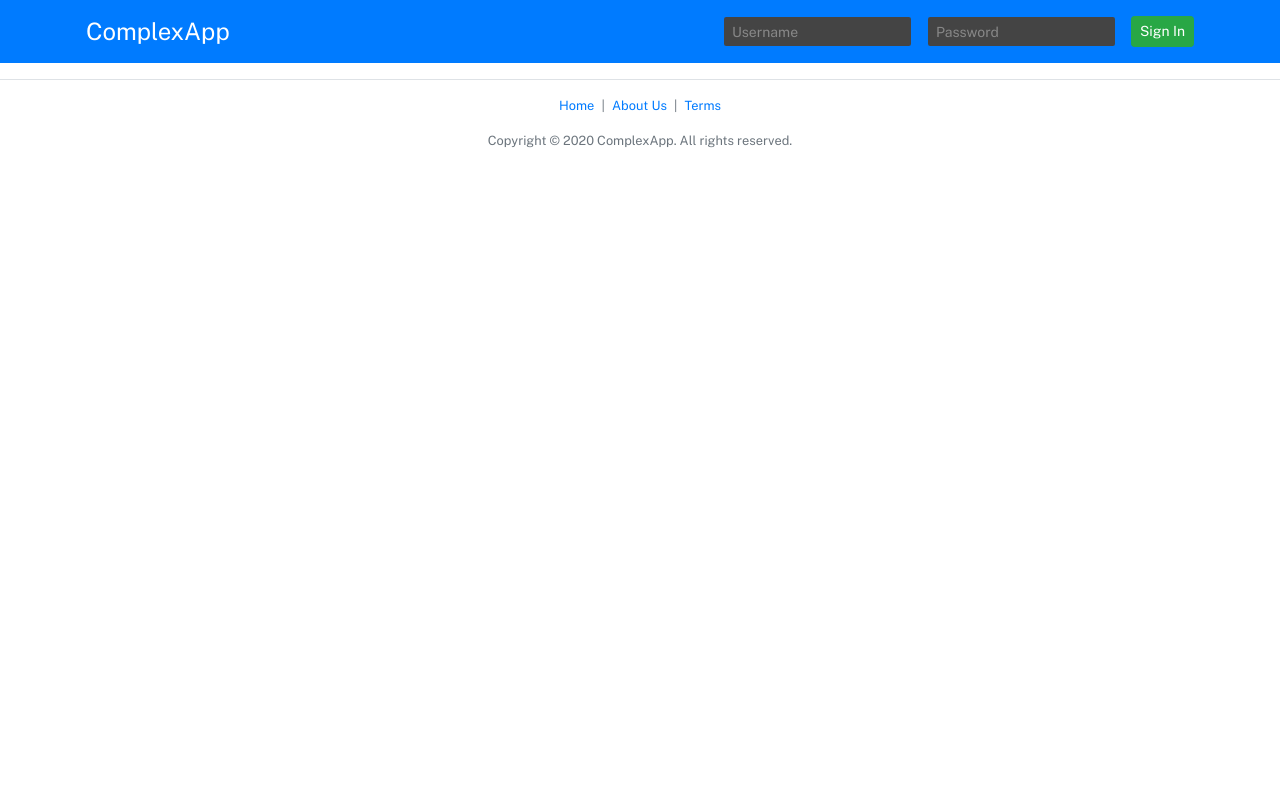
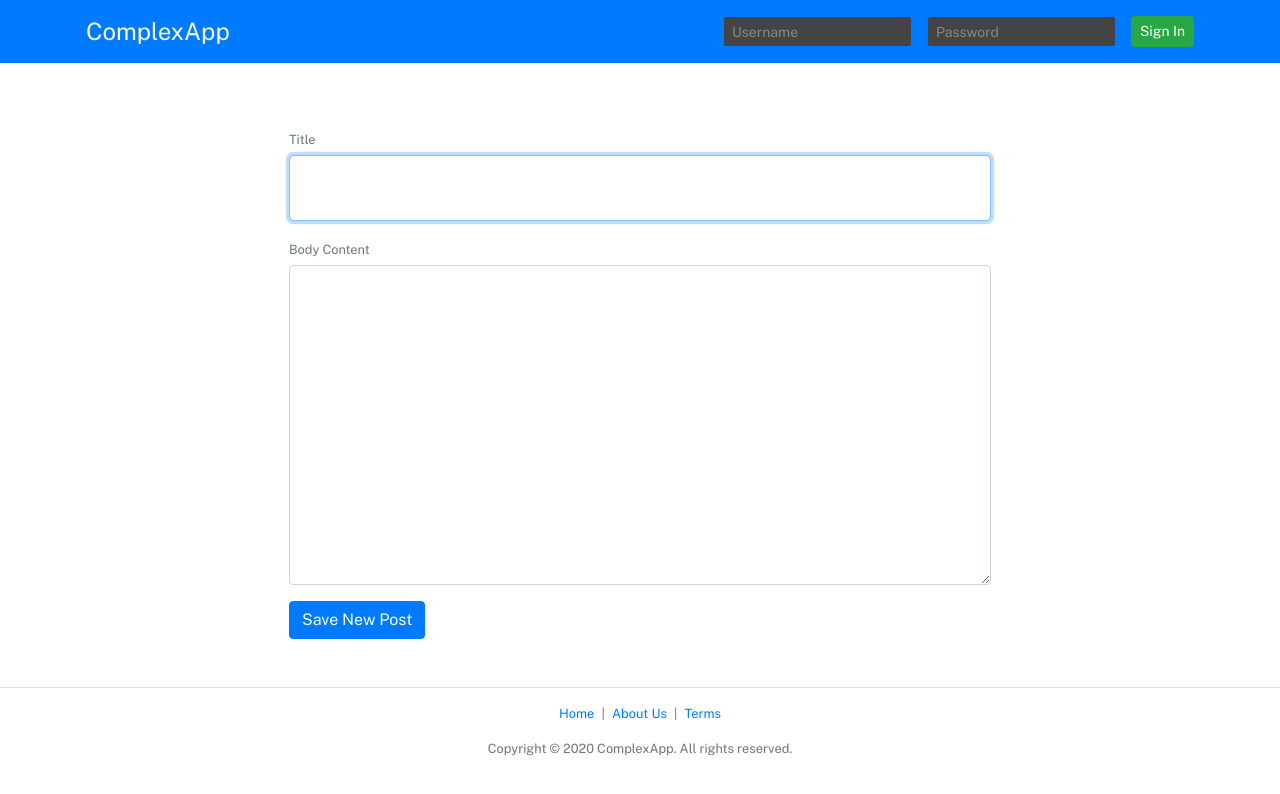
Before and after one commit to afqAhmed/social-app, a React (Create React App) app in the folder frontend/: page /create-post in a window 1280 px wide. Shown: the top 794 px of the page. Built offline with nearby package versions, Linux system fonts and the light colour scheme.

Commit message:
Create Post, Single Post and Flash Msg included

```diff
--- a/frontend/src/App.js
+++ b/frontend/src/App.js
@@ -1,4 +1,4 @@
-import React from 'react'
+import React, { useState } from 'react'
 import { BrowserRouter, Switch, Route } from 'react-router-dom'
 import Axios from 'axios'
 
@@ -6,6 +6,10 @@ import Axios from 'axios'
 // Import App Components
 import Header from './components/Header'
 import HomeGuest from './components/HomeGuest'
+import Home from './components/Home'
+import FlashMessages from './components/FlashMessages'
+import CreatePost from './components/CreatePost'
+import SinglePost from './components/SinglePost'
 import Footer from './components/Footer'
 import About from './components/About'
 import Terms from './components/Terms'
@@ -13,11 +17,23 @@ import Terms from './components/Terms'
 Axios.defaults.baseURL = 'http://localhost:8080'
 
 const App = () => {
+  const [loggedIn, setLoggedIn] = useState(Boolean(localStorage.getItem('appToken')))
+  const [flashMessages, setFlashMessages] = useState([])
+
+  const addFlashMessages = (msg) => {
+    setFlashMessages(prev => prev.concat(msg))
+  }
+
+
+
   return (
     <BrowserRouter>
-      <Header />
+      <Header loggedIn={loggedIn} setLoggedIn={setLoggedIn}/>
+      <Route><FlashMessages flashMessages={flashMessages}/></Route>
       <Switch>
-        <Route path="/" exact> <HomeGuest /> </Route>
+        <Route path="/" exact> { loggedIn ? <Home /> : <HomeGuest />} </Route>
+        <Route path="/create-post"><CreatePost addFlashMessages={addFlashMessages} /> </Route>
+        <Route path="/post/:id"><SinglePost/></Route>
         <Route path="/about-us" exact> <About /> </Route>
         <Route path="/terms" exact> <Terms /> </Route>
       </Switch>
--- /dev/null
+++ b/frontend/src/components/CreatePost.js
@@ -0,0 +1,45 @@
+import React, { useState } from 'react'
+import { withRouter } from 'react-router-dom'
+import Axios from 'axios'
+import Page from './Page'
+
+const CreatePost = (props) => {
+  const [title, setTitle] = useState()
+  const [body, setBody] = useState()
+
+  const handleSubmit = async (e) => {
+    e.preventDefault()
+    try {
+      const response = await Axios.post('/create-post', { title, body, token: localStorage.getItem('appToken') } )
+      props.addFlashMessages('Post created successfully')
+      props.history.push(`/post/${response.data}`)
+      console.log('Congrats! Post created successfully.')
+    } catch (error) {
+      console.log('Oops! Something went wrong.')
+    }
+  }
+
+  return (
+    <Page title="Create-post">
+      <form onSubmit={handleSubmit}>
+        <div className="form-group">
+          <label htmlFor="post-title" className="text-muted mb-1">
+            <small>Title</small>
+          </label>
+          <input onChange={e => setTitle(e.target.value)} autoFocus name="title" id="post-title" className="form-control form-control-lg form-control-title" type="text" placeholder="" autoComplete="off" />
+        </div>
+
+        <div className="form-group">
+          <label htmlFor="post-body" className="text-muted mb-1 d-block">
+            <small>Body Content</small>
+          </label>
+          <textarea onChange={e => setBody(e.target.value)} name="body" id="post-body" className="body-content tall-textarea form-control" type="text"></textarea>
+        </div>
+
+        <button className="btn btn-primary">Save New Post</button>
+      </form>
+    </Page>
+  )
+}
+
+export default withRouter(CreatePost)
--- /dev/null
+++ b/frontend/src/components/FlashMessages.js
@@ -0,0 +1,11 @@
+import React from 'react'
+
+const FlashMessages = (props) => {
+  return (
+    <div className="floating-alerts">
+      {props.flashMessages.map((msg, index) => <div key={index} className="alert alert-success text-center floating-alert shadow-sm">{msg}</div>)}
+    </div>
+  )
+}
+
+export default FlashMessages
--- a/frontend/src/components/Header.js
+++ b/frontend/src/components/Header.js
@@ -1,10 +1,10 @@
-import React, { useState } from 'react'
+import React from 'react'
 import { Link } from 'react-router-dom'
 import LoggedOut from './LoggedOut'
 import LoggedIn from './LoggedIn'
 
-const Header = () => {
-  const [loggedIn, setLoggedIn] = useState(Boolean(localStorage.getItem('appToken')))
+const Header = (props) => {
+
   return (
     <header className="header-bar bg-primary mb-3">
       <div className="container d-flex flex-column flex-md-row align-items-center p-3">
@@ -13,7 +13,7 @@ const Header = () => {
             ComplexApp
           </Link>
         </h4>
-        {loggedIn ? <LoggedIn setLoggedIn={setLoggedIn} /> : <LoggedOut setLoggedIn={setLoggedIn} />}
+        {props.loggedIn ? <LoggedIn setLoggedIn={props.setLoggedIn} /> : <LoggedOut setLoggedIn={props.setLoggedIn} />}
       </div>
     </header>
   )
--- /dev/null
+++ b/frontend/src/components/Home.js
@@ -0,0 +1,13 @@
+import React from 'react'
+import Page from './Page'
+
+const Home = () => {
+  return (
+    <Page title={"Welcome-" + localStorage.getItem('appUsername')} wide={true} className="container container--narrow py-md-5">
+    <h2 className="text-center">Hello <strong>{localStorage.getItem('appUsername')}</strong>, your feed is empty.</h2>
+    <p className="lead text-muted text-center">Your feed displays the latest posts from the people you follow. If you don&rsquo;t have any friends to follow that&rsquo;s okay; you can use the &ldquo;Search&rdquo; feature in the top menu bar to find content written by people with similar interests and then follow them.</p>
+  </Page>
+  )
+}
+
+export default Home
--- a/frontend/src/components/LoggedIn.js
+++ b/frontend/src/components/LoggedIn.js
@@ -1,4 +1,5 @@
 import React from 'react'
+import { Link } from 'react-router-dom'
 
 const LoggedIn = (props) => {
   const handleLogout = () => {
@@ -9,21 +10,21 @@ const LoggedIn = (props) => {
   }
 
   return (
-    <div class="flex-row my-3 my-md-0">
-    <a href="#" class="text-white mr-2 header-search-icon">
-      <i class="fas fa-search"></i>
+    <div className="flex-row my-3 my-md-0">
+    <a href="#" className="text-white mr-2 header-search-icon">
+      <i className="fas fa-search"></i>
     </a>
-    <span class="mr-2 header-chat-icon text-white">
-      <i class="fas fa-comment"></i>
-      <span class="chat-count-badge text-white"> </span>
+    <span className="mr-2 header-chat-icon text-white">
+      <i className="fas fa-comment"></i>
+      <span className="chat-count-badge text-white"> </span>
     </span>
-    <a href="#" class="mr-2">
-      <img class="small-header-avatar" src={localStorage.getItem('appAvatar')} />
+    <a href="#" className="mr-2">
+      <img className="small-header-avatar" src={localStorage.getItem('appAvatar')} />
     </a>
-    <a class="btn btn-sm btn-success mr-2" href="/create-post">
+    <Link className="btn btn-sm btn-success mr-2" to="/create-post">
       Create Post
-    </a>
-    <button onClick={handleLogout} class="btn btn-sm btn-secondary">
+    </Link>
+    <button onClick={handleLogout} className="btn btn-sm btn-secondary">
       Sign Out
     </button>
   </div>
--- /dev/null
+++ b/frontend/src/components/SinglePost.js
@@ -0,0 +1,36 @@
+import React from 'react'
+import Page from './Page'
+
+const SinglePost = () => {
+  return (
+    <Page title="New Post" className="container container--narrow py-md-5">
+      <div className="d-flex justify-content-between">
+        <h2>Example Post Title</h2>
+        <span className="pt-2">
+          <a href="#" className="text-primary mr-2" title="Edit">
+            <i className="fas fa-edit"></i>
+          </a>
+          <a className="delete-post-button text-danger" title="Delete">
+            <i className="fas fa-trash"></i>
+          </a>
+        </span>
+      </div>
+
+      <p className="text-muted small mb-4">
+        <a href="#">
+          <img className="avatar-tiny" src={localStorage.getItem('appAvatar')} />
+        </a>
+        Posted by <a href="#">{localStorage.getItem('appUsername')}</a> on 2/10/2020
+      </p>
+
+      <div className="body-content">
+        <p>
+          Lorem ipsum dolor sit <strong>example</strong> post adipisicing elit. Iure ea at esse, tempore qui possimus soluta impedit natus voluptate, sapiente saepe modi est pariatur. Aut voluptatibus aspernatur fugiat asperiores at.
+        </p>
+        <p>Lorem ipsum dolor sit amet consectetur adipisicing elit. Beatae quod asperiores corrupti omnis qui, placeat neque modi, dignissimos, ab exercitationem eligendi culpa explicabo nulla tempora rem? Lorem ipsum dolor sit amet consectetur adipisicing elit. Iure ea at esse, tempore qui possimus soluta impedit natus voluptate, sapiente saepe modi est pariatur. Aut voluptatibus aspernatur fugiat asperiores at.</p>
+      </div>
+    </Page>
+  )
+}
+
+export default SinglePost
```
Also changed, not shown: frontend/src/components/HomeGuest.js (line endings or trailing spaces).
